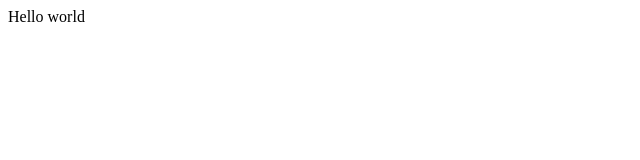
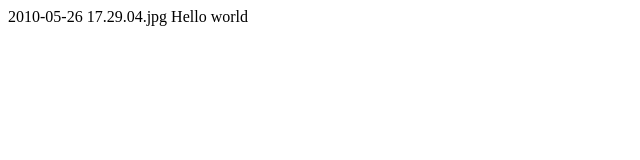
Before and after one commit to Assistans912/Hello-World, a plain HTML site: page Hello World.html in a window 1280 px wide. Shown: the whole page, without its empty margins (0-640 px from the left). Drawn offline with Linux system fonts and the light colour scheme.

Commit message:
Update Hello World.html

```diff
--- a/Hello World.html
+++ b/Hello World.html
@@ -5,7 +5,7 @@
 </head>
 
 <body>
-
+2010-05-26 17.29.04.jpg
 Hello world
 </body>
 </html>
```
